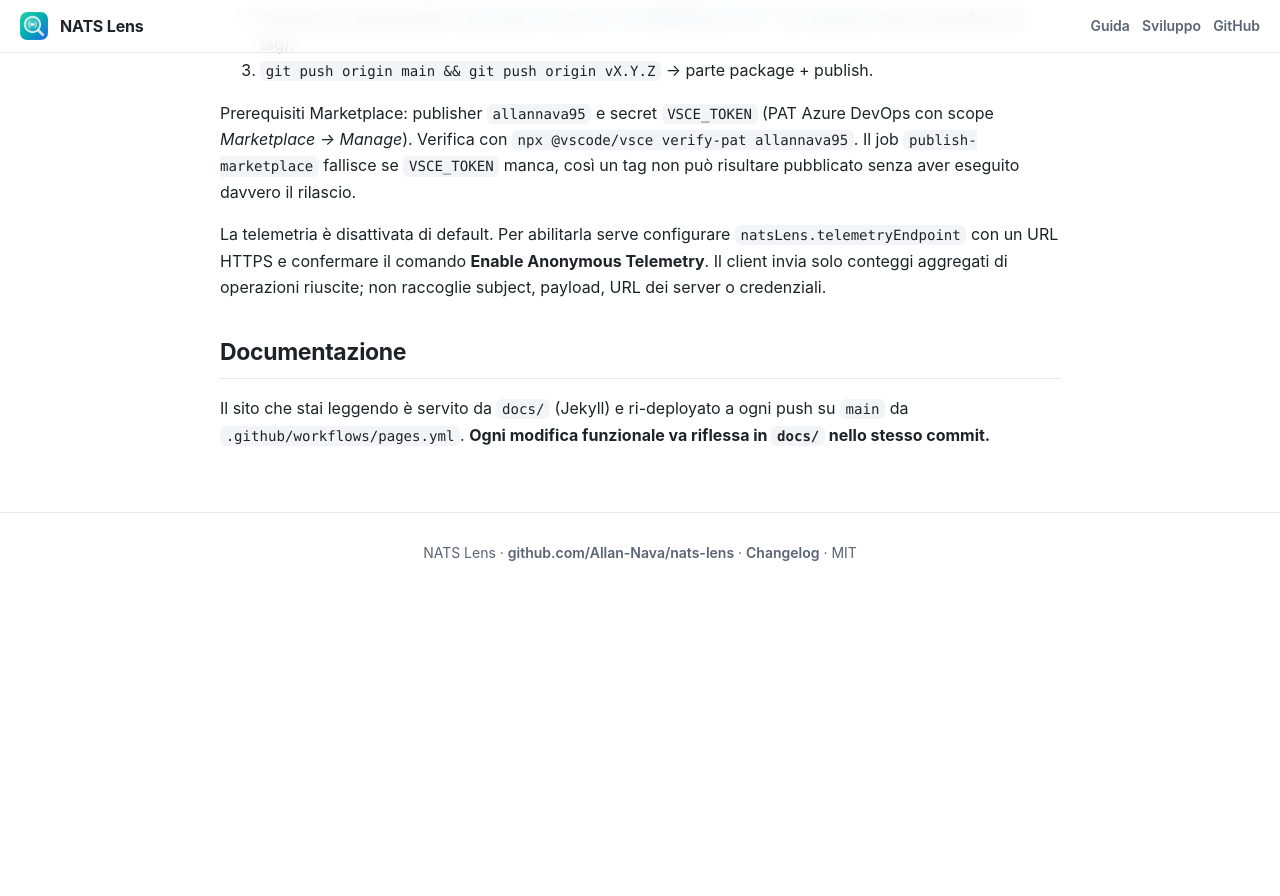
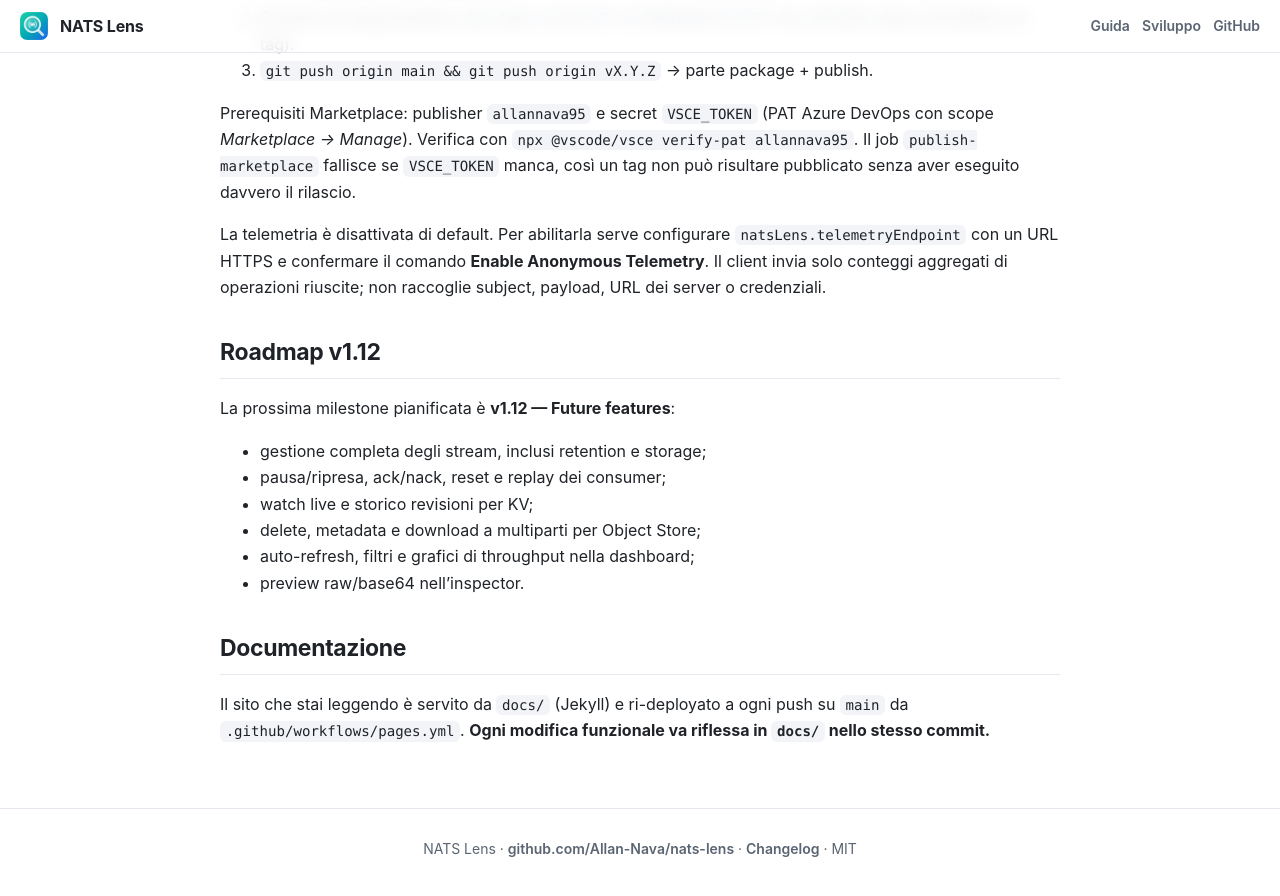
Before and after one commit to Allan-Nava/nats-lens, a Jekyll site: the page built from docs/DEVELOPMENT.md, in a window 1280 px wide and 900 px high, scrolled down 1756 px. Shown: the top 896 px of the window. Built offline with Jekyll 4.4.1, drawn with Linux system fonts in a browser that asks for light colours; before the commit the page ends 2360 px from its top, so only the background shows below that.

Commit message:
feat: add future features roadmap for v1.12 in BACKLOG and DEVELOPMENT documentation

```diff
--- a/docs/DEVELOPMENT.md
+++ b/docs/DEVELOPMENT.md
@@ -74,6 +74,17 @@ La telemetria è disattivata di default. Per abilitarla serve configurare
 Telemetry**. Il client invia solo conteggi aggregati di operazioni riuscite; non raccoglie
 subject, payload, URL dei server o credenziali.
 
+## Roadmap v1.12
+
+La prossima milestone pianificata è **v1.12 — Future features**:
+
+- gestione completa degli stream, inclusi retention e storage;
+- pausa/ripresa, ack/nack, reset e replay dei consumer;
+- watch live e storico revisioni per KV;
+- delete, metadata e download a multiparti per Object Store;
+- auto-refresh, filtri e grafici di throughput nella dashboard;
+- preview raw/base64 nell'inspector.
+
 ## Documentazione
 
 Il sito che stai leggendo è servito da `docs/` (Jekyll) e ri-deployato a ogni push su `main`
```
Also changed, not shown: BACKLOG.md (+9 -0 lines), CHANGELOG.md.
